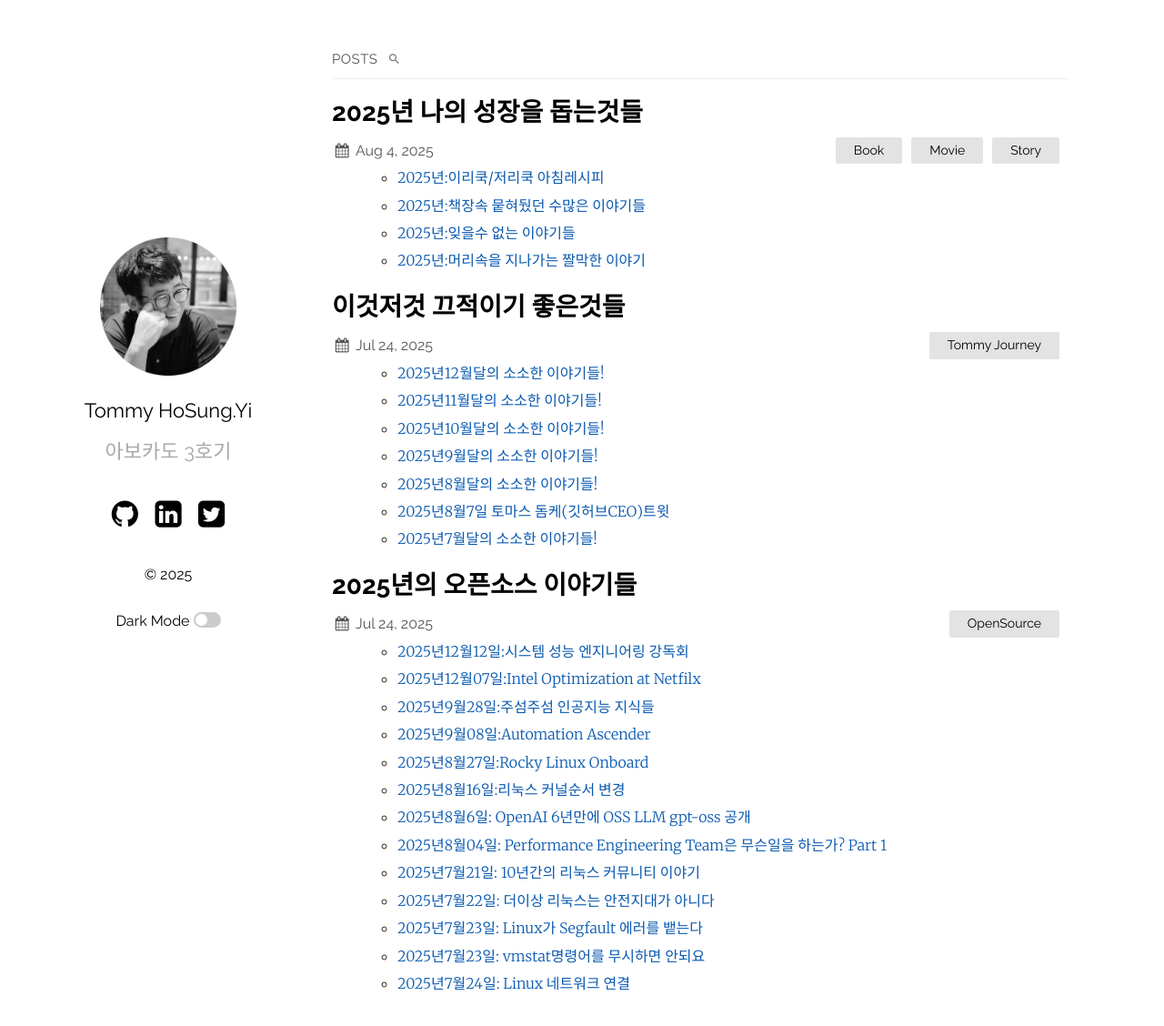
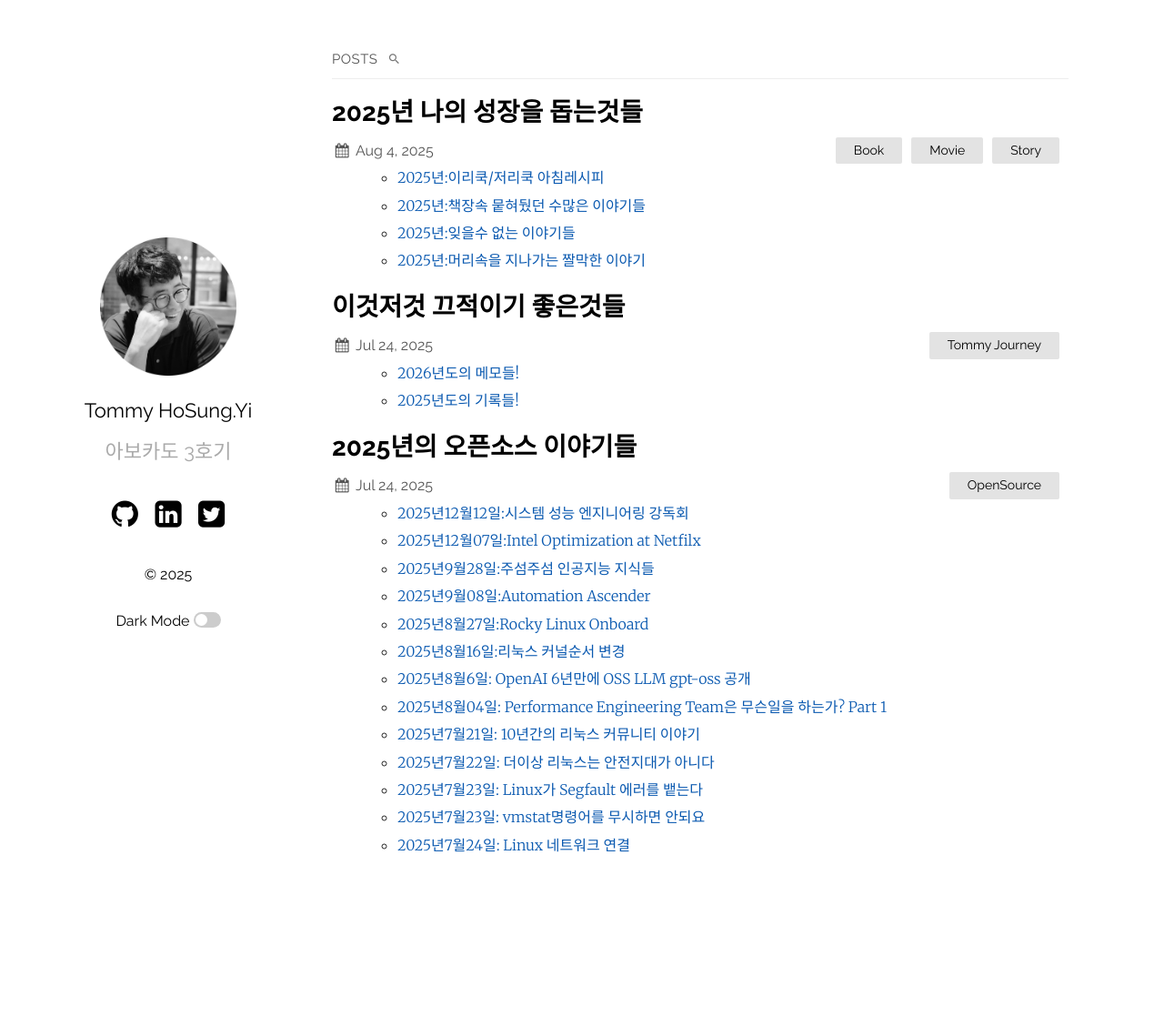
Before and after one commit to hslee77/hslee77.github.io, a Jekyll site: the page built from index.md, in a window 1280 px wide and 1141 px high. Shown: the top 1128 px of the window at 91% size. Built offline with Jekyll 4.4.1, drawn with Linux system fonts in a browser that asks for light colours; part of the change alters nothing that is shown.

Commit message:
20251215 update v1.0

```diff
--- a/_posts/2025-07-24-Journey.md
+++ b/_posts/2025-07-24-Journey.md
@@ -4,10 +4,5 @@ title:  "이것저것 끄적이기 좋은것들"
 date:   2025-07-24 15:10:36 +0900
 categories: [Tommy Journey]
 ---
-- [2025년12월달의 소소한 이야기들! ](https://hslee77.github.io/wiki/memo/2025-12-06-dec.html)
-- [2025년11월달의 소소한 이야기들! ](https://hslee77.github.io/wiki/memo/2025-11-05-nov.html)
-- [2025년10월달의 소소한 이야기들! ](https://hslee77.github.io/wiki/memo/2025-10-03-oct.html)
-- [2025년9월달의 소소한 이야기들! ](https://hslee77.github.io/wiki/memo/2025-08-31-sept.html)
-- [2025년8월달의 소소한 이야기들! ](https://hslee77.github.io/wiki/memo/2025-08-03-Aug.html)
-- [2025년8월7일 토마스 돔케(깃허브CEO)트윗 ](https://hslee77.github.io/wiki/memo/2025-08-07-AIliter.html)
-- [2025년7월달의 소소한 이야기들! ](https://hslee77.github.io/wiki/memo/2025-07-21-github.html)
+- [2026년도의 메모들! ](https://hslee77.github.io/wiki/memo/2025-12-14-2026.html)
+- [2025년도의 기록들! ](https://hslee77.github.io/wiki/memo/2025-12-14-record.html)
--- /dev/null
+++ b/wiki/memo/2025-12-14-2026.md
@@ -0,0 +1,21 @@
+---
+layout: post
+title:  "2026년의 시간들을 기록하기"
+date:   2025-12-15 12:10:36 +0900
+categories: [Tommy Journey]
+---
+[1.2026년도의 시간을 기록하기 ](#1-2026년도의-시간들을-기록하기)<br>
+[2.2026년 1월달의 소소한 이야기](#2-2026년-1월달의-소소한-이야기)
+
+---------------------------------------------------------------------------
+
+### 1. 2026년도의 시간들을 기록하기
+
+- 새로운 시간을 기록하기 위한 공간을 준비 한다. 2025년도는 많은 변화가 있었고 그로인한 새로운 삶의 무게감을 느끼게 되는 한해을 살았다.
+이제 조금씩 새로운 생각과 삶의 태도를 생각해야 될 시기가 온다. 어른으로써 남편으로 그리고 아버지로써 이제 다시 새로운 공간에 새로운 기억들을 채워 넣고 매일의 나를 뒤돌아 본다.
+
+---------------------------------------------------------------------------
+
+### 2. 2026년 1월달의 소소한 이야기
+
+- 준비중
--- /dev/null
+++ b/wiki/memo/2025-12-14-record.md
@@ -0,0 +1,32 @@
+---
+layout: post
+title:  "2025년을 살아온 기억들."
+date:   2025-12-14 11:40:36 +0900
+categories: [story]
+---
+
+### 1. 2025년의 기록들 정리하기
+
+- [2025년12월달의 소소한 이야기들! ](https://hslee77.github.io/wiki/memo/2025-12-06-dec.html)
+- [2025년11월달의 소소한 이야기들! ](https://hslee77.github.io/wiki/memo/2025-11-05-nov.html)
+- [2025년10월달의 소소한 이야기들! ](https://hslee77.github.io/wiki/memo/2025-10-03-oct.html)
+- [2025년9월달의 소소한 이야기들! ](https://hslee77.github.io/wiki/memo/2025-08-31-sept.html)
+- [2025년8월달의 소소한 이야기들! ](https://hslee77.github.io/wiki/memo/2025-08-03-Aug.html)
+- [2025년8월7일 토마스 돔케(깃허브CEO)트윗 ](https://hslee77.github.io/wiki/memo/2025-08-07-AIliter.html)
+- [2025년7월달의 소소한 이야기들! ](https://hslee77.github.io/wiki/memo/2025-07-21-github.html)
+
+### 2. 먹고 사는 이야기
+
+- [2025년12월12일:시스템 성능 엔지니어링 강독회 ](https://hslee77.github.io/wiki/linux/2025-12-12-system_performance.html)
+- [2025년12월07일:Intel Optimization at Netfilx](https://hslee77.github.io/wiki/linux/2025-12-07-IntelOptNetflix.html)
+- [2025년9월28일:주섬주섬 인공지능 지식들](https://hslee77.github.io/wiki/linux/2025-09-28-ai.html)
+- [2025년9월08일:Automation Ascender](https://hslee77.github.io/wiki/linux/2025-09-08-ascender.html)
+- [2025년8월27일:Rocky Linux Onboard](https://hslee77.github.io/wiki/linux/2025-08-27-rockylinux.html)
+- [2025년8월16일:리눅스 커널순서 변경](https://hslee77.github.io/wiki/linux/2025-08-16-kernel.html)
+- [2025년8월6일: OpenAI 6년만에 OSS LLM gpt-oss 공개](https://hslee77.github.io/wiki/linux/2025-08-06-OpenAI.html)
+- [2025년8월04일: Performance Engineering Team은 무슨일을 하는가? Part 1](https://hslee77.github.io/wiki/linux/2025-08-05-PerformanceTeam.html)
+- [2025년7월21일: 10년간의 리눅스 커뮤니티 이야기 ](https://hslee77.github.io/wiki/linux/2021-05-07-LinuxSeminar-History.html)
+- [2025년7월22일: 더이상 리눅스는 안전지대가 아니다](https://hslee77.github.io/wiki/linux/2025-07-23-OpenScap.html)
+- [2025년7월23일: Linux가 Segfault 에러를 뱉는다](https://hslee77.github.io/wiki/linux/2021-05-07-LinuxSegfault-Event.html)
+- [2025년7월23일: vmstat명령어를 무시하면 안되요](https://hslee77.github.io/wiki/linux/2021-05-07-vmstate-command.html)
+- [2025년7월24일: Linux 네트워크 연결](https://hslee77.github.io/wiki/linux/2025-07-24-LinuxNetwork.html)
```
